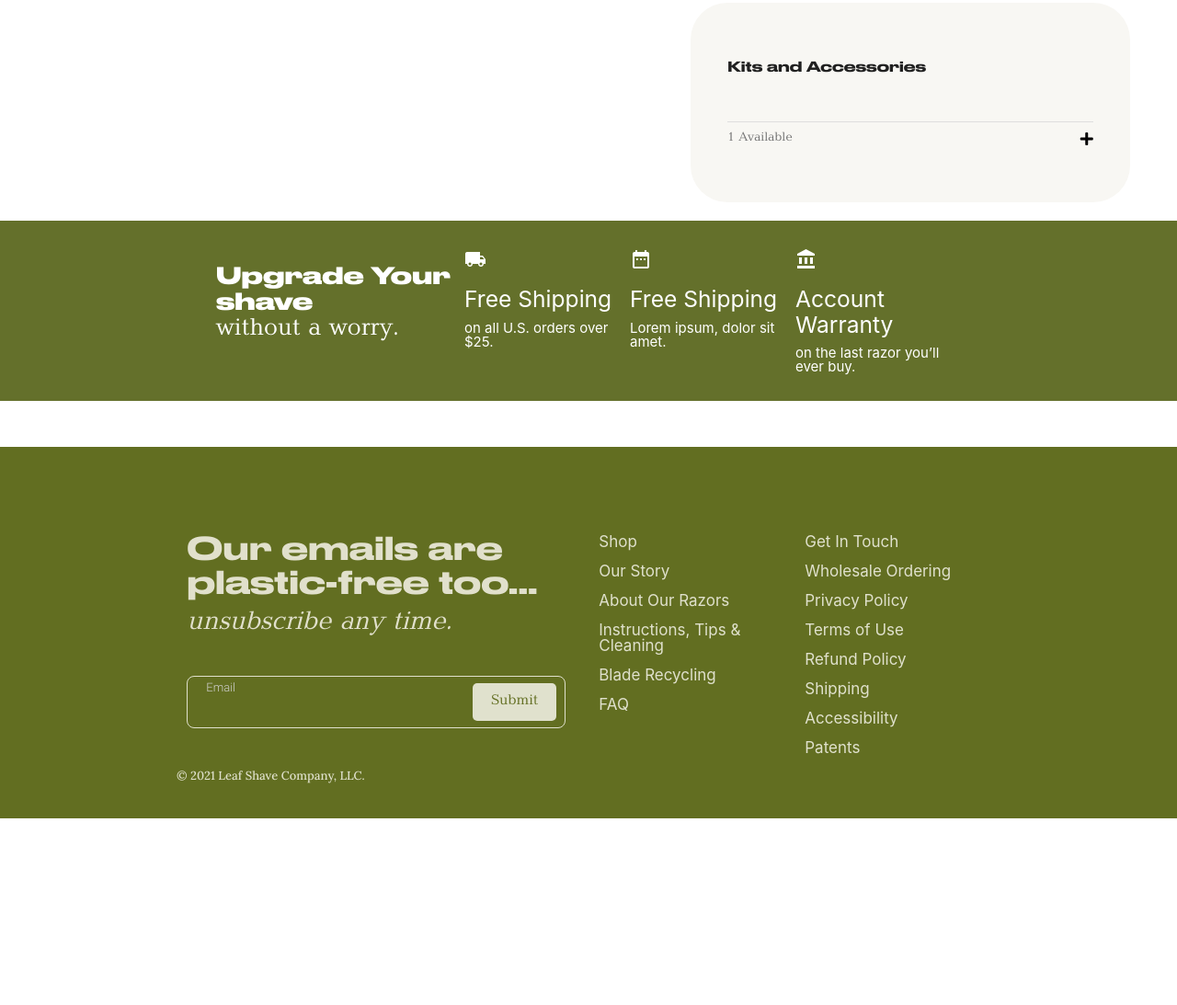
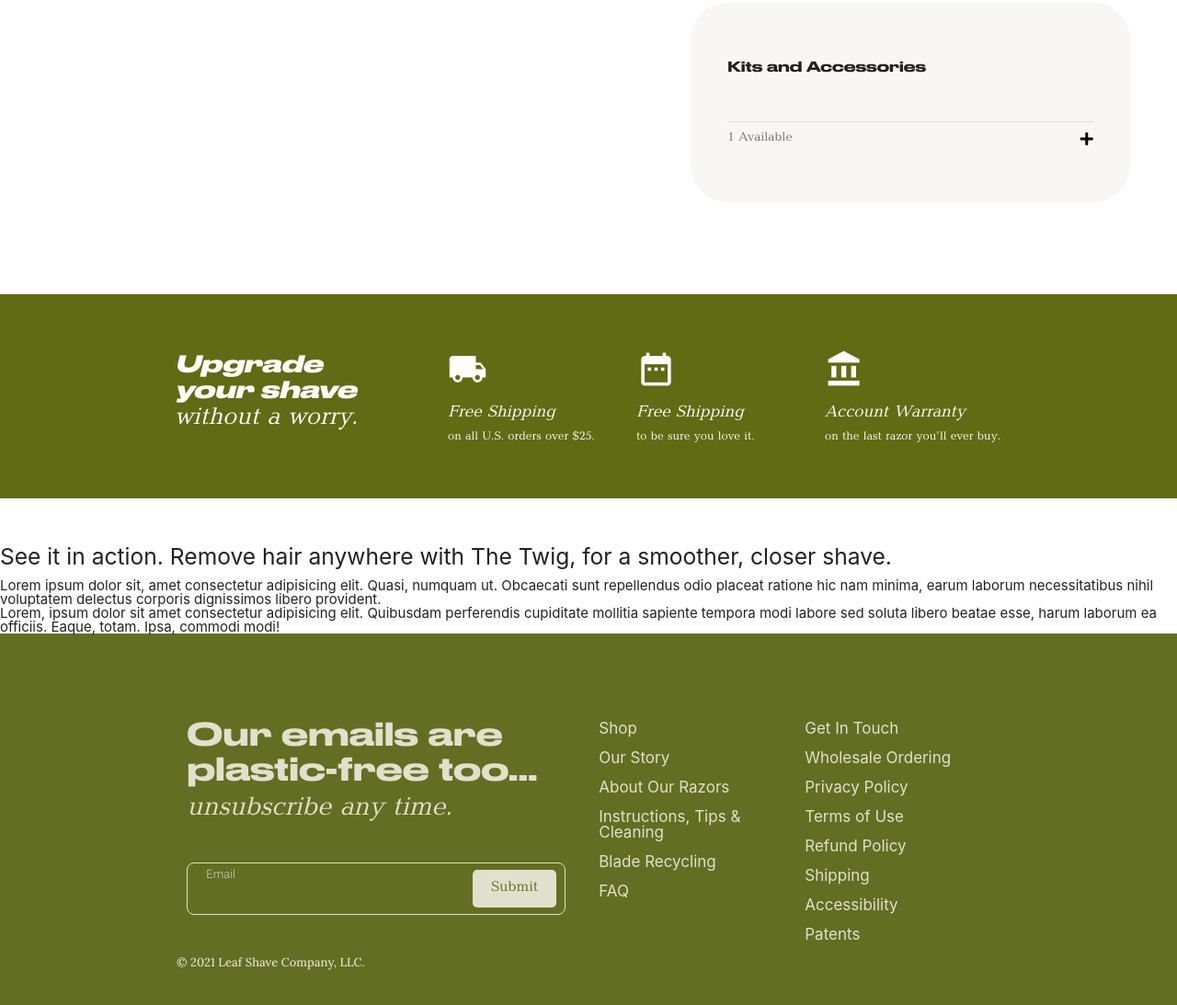
Before and after one commit to asvirkul/Leaf, a PHP site: page /product.html in a window 1280 px wide. Shown: the part 888-1981 px from the top of the page at 92% size. Before the commit the page ends 1778 px from the top, so only its background shows below. Run offline with PHP 8.4, Linux system fonts and the light colour scheme; some libraries are stand-ins or nearby versions.

Commit message:
Product Slider Start

```diff
--- a/css/style.css
+++ b/css/style.css
@@ -2309,32 +2309,65 @@ input[type=text]:not(.browser-default):disabled {
     font-size: 16px;
     margin-bottom: 20px;
 }
+/* Product Info End */
+
+/* Product Upgrade Start */
 .product-upgrade-wrapper {
-    background-color: #64702B;
+    background-color: rgb(96,107,19);
     color: #fff;
-    padding: 30px 0;
+    padding: 60px 0;
     margin-bottom: 50px;
+    margin-top: 100px;
 }
 .product-upgrade {
     max-width: 900px;
     margin: auto;
     display: flex;
-    justify-content: center;
-}
-.product-upgrade article:first-child {
-    width: 30%;
-}
-.product-upgrade article:first-child h5 {
+    justify-content: space-between;
+    align-items: center;
+}
+.product-upgrade > article:first-child {
+    width: 27%;
+}
+.product-upgrade > article:first-child h5 {
     font-family: 'Druk Wide Bold';
     font-size: 25px;
-}
-.product-upgrade article:first-child h5 span {
+    display: block;
+    margin-top: unset !important;
+    line-height: 28px;
+}
+.product-upgrade-left {
+    display: flex;
+    justify-content: space-between;
+    width: 67%;
+}
+.product-upgrade > article:first-child h5 span {
+    font-family: 'Plain Baltica';
+    margin-top: 5px;
+    display: block;
+}
+.product-upgrade article p {
+    font-size: 12px;
     font-family: 'Plain Baltica';
 }
 .product-upgrade article {
-    width: 20%;
-}
-/* Product Info End */
+    width: 32%;
+}
+.product-upgrade article h5 {
+    font-family: 'Plain Baltica';
+    font-style: italic;
+    font-size: 17px;
+}
+.product-upgrade article i {
+    font-size: 43px;
+}
+/* Product Upgrade End */
+
+/* Product Slider Start */
+.product-slider-wrapper video {
+    width: 100%;
+}
+/* Product Slider End */
 
 /* Product Page End */
 
--- a/js/script.js
+++ b/js/script.js
@@ -91,11 +91,13 @@ else {
                 $(this).addClass('iconActive');
                 $('.iconActive .plus').toggleClass('hide');
                 $('.iconActive .minus').toggleClass('show');
+                $(this).removeClass('iconActive');
             });
             $('.product-kits h3').click(function() {
                 $(this).addClass('iconActive');
                 $('.iconActive .plus').toggleClass('hide');
                 $('.iconActive .minus').toggleClass('show');
+                $(this).removeClass('iconActive');
             });
             $( ".accordion" ).accordion({
                 active: false,
--- a/js/slick-script.js
+++ b/js/slick-script.js
@@ -75,5 +75,17 @@ jQuery(document).ready(function() {
         focusOnSelect: true // указываем что бы слайделось по клику
     });
 /* Slick Instruction End */
+/* Product Slider */
+$('.product-slider-content').slick({
+    arrows: false,
+    speed: 400,
+    infinite: true,
+    cssEase: 'ease-in-out',
+    draggable: true,
+    slidesToScroll: 1,
+    infinite: false,
+    arrows: true
+});
+/* Product Slider */
 //ready
 });
--- a/product.html
+++ b/product.html
@@ -192,10 +192,11 @@
 
     <!-- Product Upgrade Start -->
     <section class="product-upgrade-wrapper">
-        <div class="product-upgrade row">
+        <div class="product-upgrade">
             <article>
-                <h5>Upgrade Your shave <br> <span>without a worry.</span> </h5>
+                <h5>Upgrade your shave <br> <span>without a worry.</span> </h5>
             </article>
+            <div class="product-upgrade-left">
                 <article>
                     <i class="material-icons">local_shipping</i>
                     <h5>Free Shipping</h5>
@@ -204,7 +205,7 @@
                 <article>
                     <i class="material-icons">date_range</i>
                     <h5>Free Shipping</h5>
-                <p>Lorem ipsum, dolor sit amet.</p>
+                    <p>to be sure you love it.</p>
                 </article>
                 <article>
                     <i class="material-icons">account_balance</i>
@@ -212,8 +213,27 @@
                  <p>on the last razor you’ll ever buy.</p>
                 </article>
             </div>
+
+        </div>
     </section>
     <!-- Product Upgrade End -->
+
+    <!-- Slider Product Start -->
+    <section class="product-slider-wrapper">
+        <div class="product-slider-title">
+            <h5>See it in action. <span>Remove hair anywhere with The Twig, for a smoother, closer shave.</span> </h5>
+        </div>
+        <div class="product-slider-content">
+            <div>
+                Lorem ipsum dolor sit, amet consectetur adipisicing elit. Quasi, numquam ut. Obcaecati sunt repellendus odio placeat ratione hic nam minima, earum laborum necessitatibus nihil voluptatem delectus corporis dignissimos libero provident.
+            </div>
+            <div>
+                Lorem, ipsum dolor sit amet consectetur adipisicing elit. Quibusdam perferendis cupiditate mollitia sapiente tempora modi labore sed soluta libero beatae esse, harum laborum ea officiis. Eaque, totam. Ipsa, commodi modi!
+            </div>
+        </div><!-- product-slider-content -->
+
+    </section>
+    <!-- Slider Product End -->
 
     <!-- Footer Start -->
         <footer>
@@ -369,7 +389,7 @@
         <script src="https://code.jquery.com/ui/1.13.0/jquery-ui.js"></script>
         <script src="https://unpkg.com/swiper@7/swiper-bundle.min.js"></script>
         <script src="js/materialize.min.js"></script>
-        <script src="js/swiper.js"></script>
+        <script src="js/slick-script.js"></script>
         <script src="js/script.js"></script>
     </body>
     </html>
```
Also changed, not shown: 1 other file. Lines whose indentation alone changed are shown as unchanged.
